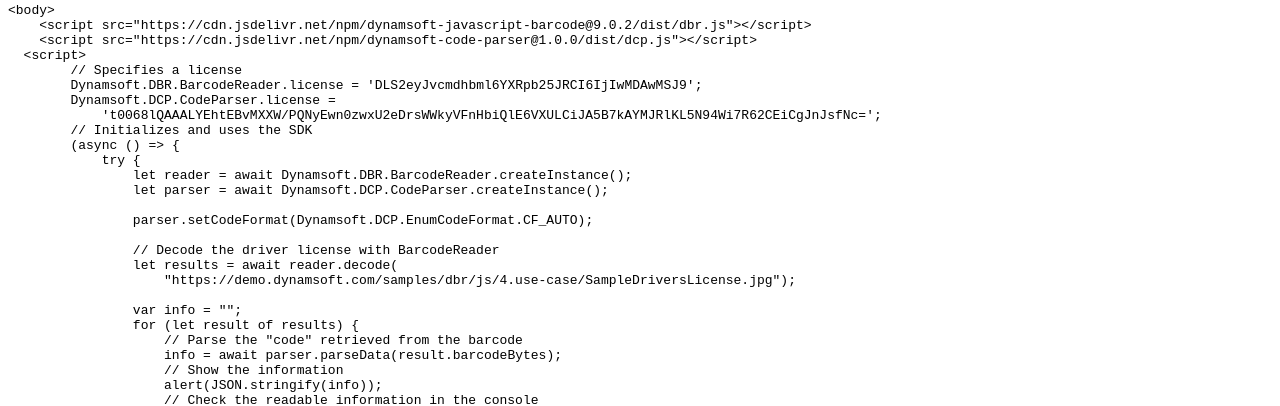
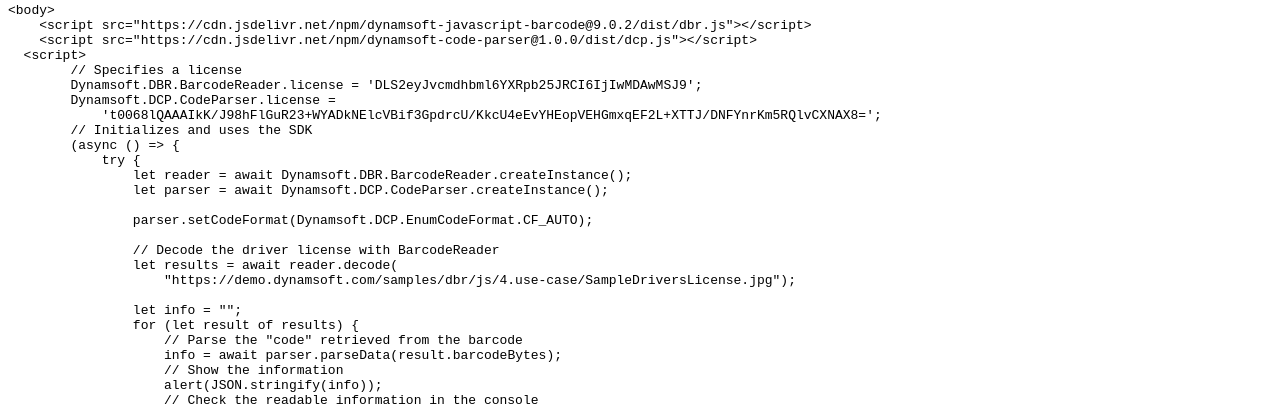
Before and after one commit to dynamsoft-docs/code-parser-docs, a Jekyll site: the page built from development/javascript/user-guide.md, in a window 1280 px wide and 900 px high, scrolled down 1007 px. Shown: the part 152-558 px from the top of the window. Built offline with Jekyll 4.4.1, drawn with Linux system fonts in a browser that asks for light colours.

Commit message:
fix wrong lic

```diff
--- a/development/javascript/user-guide.md
+++ b/development/javascript/user-guide.md
@@ -47,7 +47,7 @@ The complete code of the "Hello World" example is shown below:
         // Specifies a license
         Dynamsoft.DBR.BarcodeReader.license = 'DLS2eyJvcmdhbml6YXRpb25JRCI6IjIwMDAwMSJ9';
         Dynamsoft.DCP.CodeParser.license =
-            't0068lQAAALYEhtEBvMXXW/PQNyEwn0zwxU2eDrsWWkyVFnHbiQlE6VXULCiJA5B7kAYMJRlKL5N94Wi7R62CEiCgJnJsfNc=';
+            't0068lQAAAIkK/J98hFlGuR23+WYADkNElcVBif3GpdrcU/KkcU4eEvYHEopVEHGmxqEF2L+XTTJ/DNFYnrKm5RQlvCXNAX8=';
         // Initializes and uses the SDK
         (async () => {
             try {
@@ -60,7 +60,7 @@ The complete code of the "Hello World" example is shown below:
                 let results = await reader.decode(
                     "https://demo.dynamsoft.com/samples/dbr/js/4.use-case/SampleDriversLicense.jpg");
 
-                var info = "";
+                let info = "";
                 for (let result of results) {
                     // Parse the "code" retrieved from the barcode
                     info = await parser.parseData(result.barcodeBytes);
```
